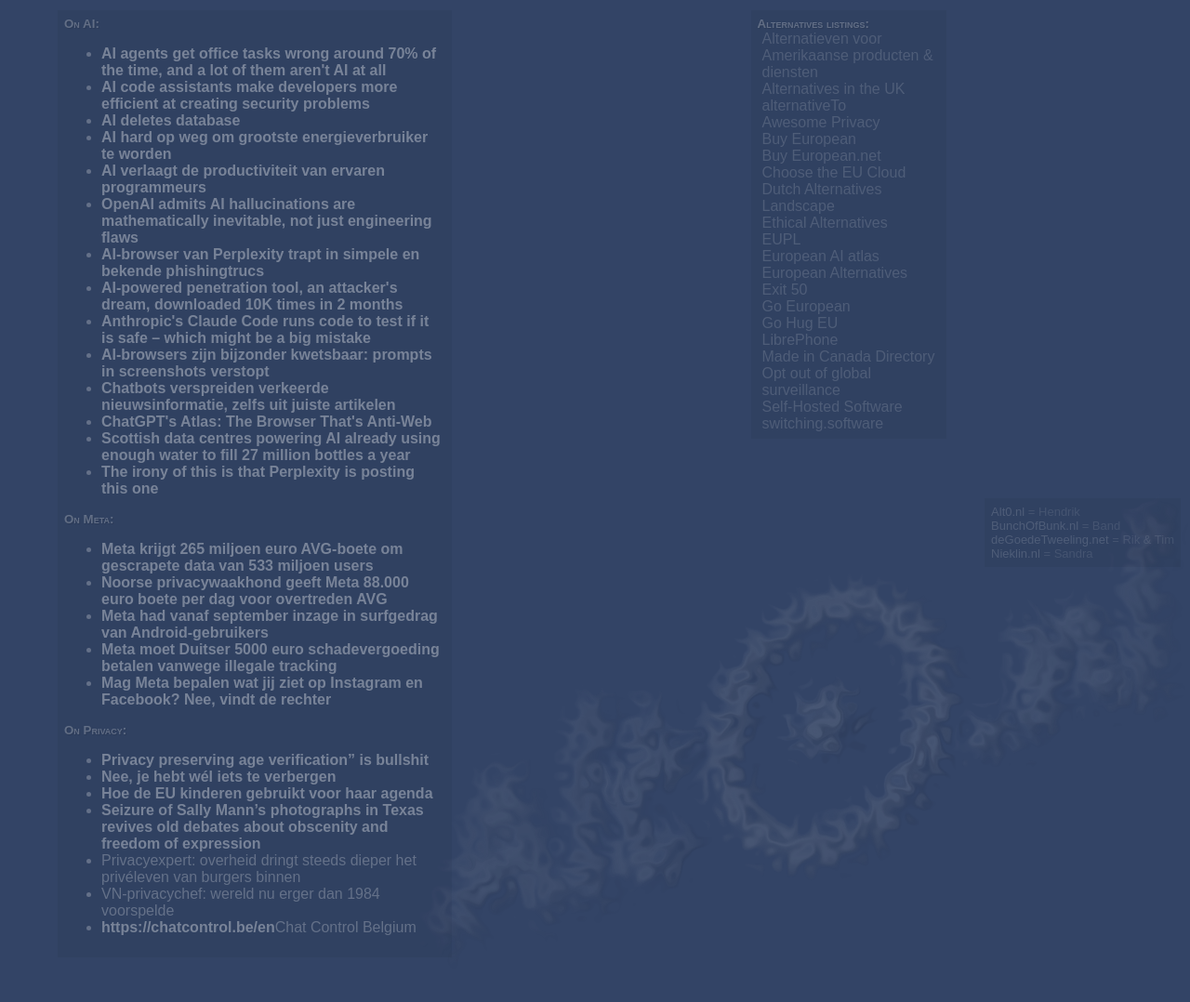
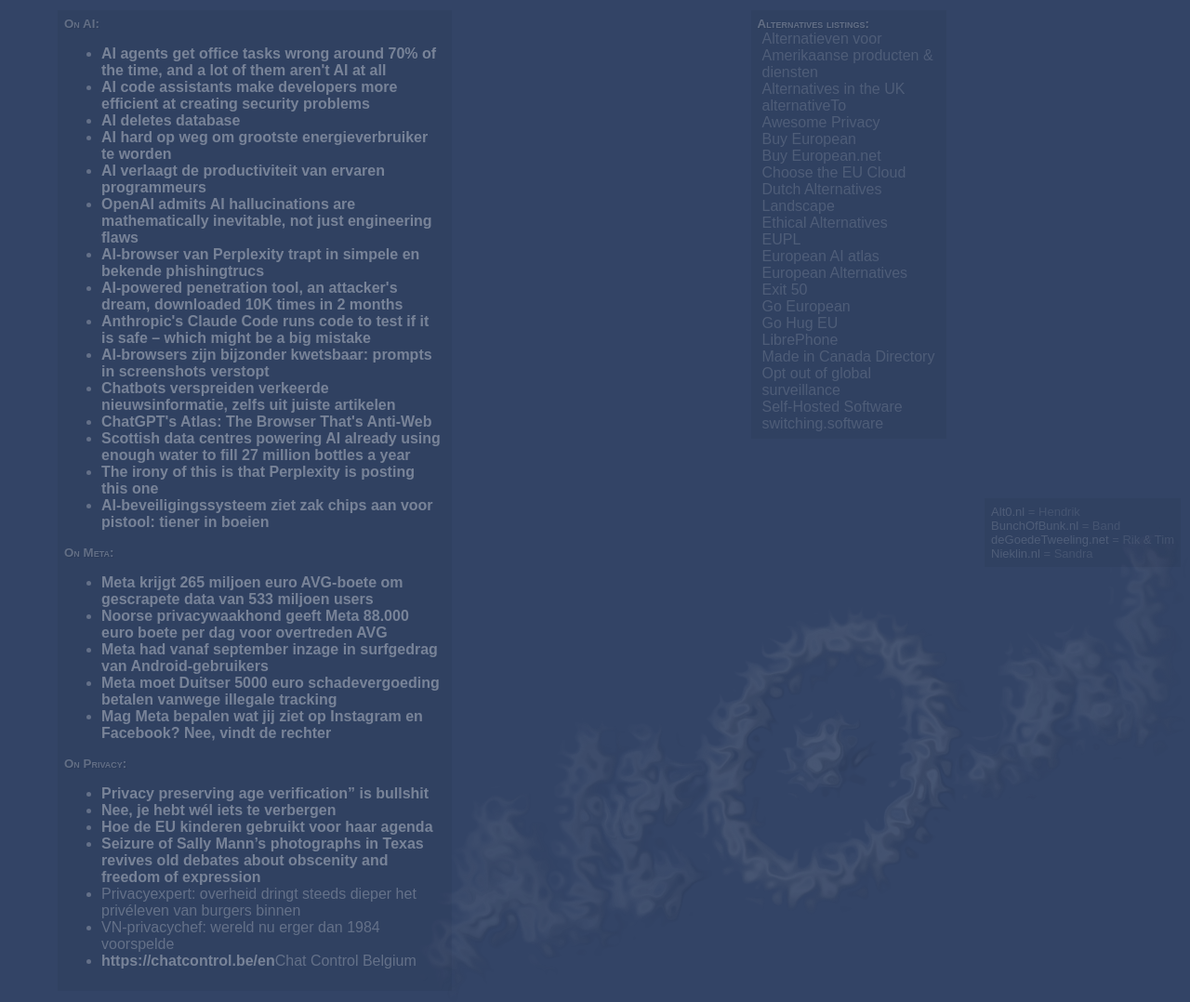
Before and after one commit to brownhamer/alt0.nl, a PHP site: page /on.php in a window 1280 px wide. Shown: the part 180-1258 px from the top of the page at 93% size. Before the commit the page ends 1186 px from the top, so only its background shows below. Run offline with PHP 8.4, Linux system fonts and the light colour scheme.

Commit message:
Added more on AI

```diff
--- a/on.php
+++ b/on.php
@@ -29,6 +29,7 @@ startHtmlPage('Alt0.nl &rarr; On AI');
   <li><a href="https://www.anildash.com/2025/10/22/atlas-anti-web-browser/">ChatGPT's Atlas: The Browser That's Anti-Web</a></li>
   <li><a href="https://www.bbc.com/news/articles/c77zxx43x4vo">Scottish data centres powering AI already using enough water to fill 27 million bottles a year</a></li>
   <li><a href="https://mastodon.social/@nixCraft/115387473218466349">The irony of this is that Perplexity is posting this one</a></li>
+  <li><a href="https://www.bright.nl/nieuws/1705093/ai-beveiligingssysteem-ziet-zak-chips-aan-voor-pistool-tiener-in-boeien.html">AI-beveiligingssysteem ziet zak chips aan voor pistool: tiener in boeien</a></li>
   <!--<li><a href=""></a></li>-->
 </ul>
 
```
